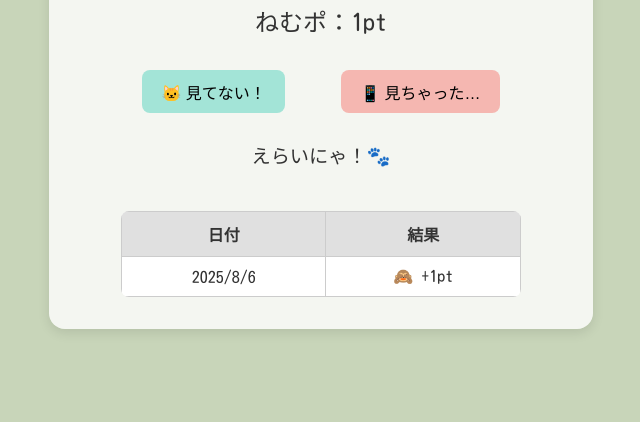
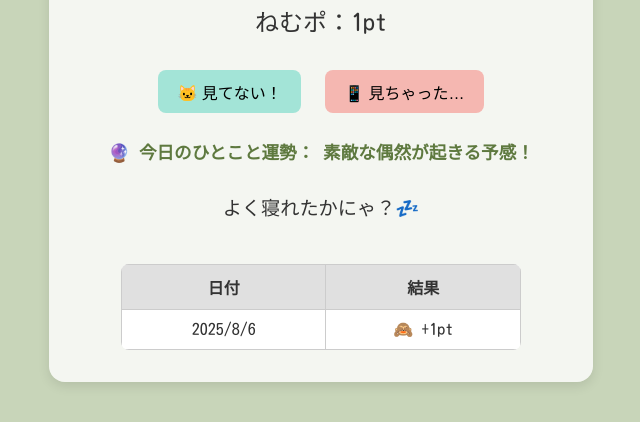
Before and after one commit to makoto-0108/mitemasen, a plain HTML site: page index.html in a window 1280 px wide. Both pictures are taken after a click on the button "🐱 見てない！". Shown: the part 503-925 px from the top of the page, without its empty margins (319-959 px from the left). Before the commit the page ends 872 px from the top, so only its background shows below. Drawn offline with Linux system fonts and the light colour scheme.

Commit message:
Add files via upload
更新

```diff
--- a/index.html
+++ b/index.html
@@ -5,7 +5,6 @@
   <meta name="viewport" content="width=device-width, initial-scale=1" />
   <title>みてません。</title>
 
-  <!-- Google FontsからKosugi Maruを読み込み -->
   <link href="https://fonts.googleapis.com/css2?family=Kosugi+Maru&display=swap" rel="stylesheet">
 
   <style>
@@ -31,18 +30,18 @@
       max-width: 300px;
       height: auto;
       display: block;
-      margin: 0 auto 1.5em; /* ← 余白を広めにして被り防止 */
+      margin: 0 auto 1.5em;
       border-radius: 1em;
     }
 
     .slogan {
       font-size: 1.2em;
       color: #4a5a2a;
-      margin-top: 0; /* ← 被らないように */
+      margin-top: 0;
       margin-bottom: 1.5em;
       font-style: italic;
       font-weight: 600;
-      text-shadow: 1px 1px 2px #ccc; /* ← 読みやすさUP */
+      text-shadow: 1px 1px 2px #ccc;
     }
 
     .cat-image {
@@ -75,6 +74,14 @@
 
     .bad {
       background-color: #f5b7b1;
+    }
+
+    .lucky-message {
+      margin-top: 1em;
+      font-size: 1.1em;
+      font-weight: bold;
+      color: #5e793f;
+      min-height: 2em;
     }
 
     .message {
@@ -112,56 +119,61 @@
     <img id="catImage" src="cat_normal.png" alt="黒猫ちゃん" class="cat-image" />
     <div class="points">ねむポ：<span id="points">0</span>pt</div>
     <button class="good" onclick="reportNoLook()">🐱 見てない！</button>
-　　<button class="bad" onclick="reportLooked()">📱 見ちゃった…</button>
+    <button class="bad" onclick="reportLooked()">📱 見ちゃった…</button>
+
+    <div class="lucky-message" id="luckyMessage"></div>
     <div class="message" id="message"></div>
 
     <table id="historyTable">
       <thead>
         <tr><th>日付</th><th>結果</th></tr>
       </thead>
-      <tbody>
-        <!-- 履歴がここに挿入されます -->
-      </tbody>
+      <tbody></tbody>
     </table>
   </div>
 
   <script>
     const pointEl = document.getElementById("points");
     const messageEl = document.getElementById("message");
+    const luckyEl = document.getElementById("luckyMessage");
     const catImage = document.getElementById("catImage");
     const historyTable = document.getElementById("historyTable").querySelector("tbody");
 
-    // 画像ファイル名
     const CAT_NORMAL = "cat_normal.png";
     const CAT_RIBBON = "cat_ribbon.png";
     const CAT_HAT = "cat_hat.png";
     const CAT_CROWN = "cat_crown.png";
 
     const today = new Date().toLocaleDateString("ja-JP");
+
     const praises = [
-      "えらいにゃ！🐾",
-      "今日もがんばったね！😺",
-      "よく寝れたかにゃ？💤",
-      "スマホ見なかったの、天才じゃん！✨",
-      "おしゃれアップで気分もアゲアゲ！"
+      "えらいにゃ！🐾", "今日もがんばったね！😺", "よく寝れたかにゃ？💤",
+      "スマホ見なかったの、天才じゃん！✨", "おしゃれアップで気分もアゲアゲ！"
     ];
+
     const comforts = [
-      "また明日があるにゃ。🐈",
-      "つい見ちゃう日もあるさ〜",
-      "がんばりすぎないでね💤",
-      "ねむポは逃げないよ…！"
+      "また明日があるにゃ。🐈", "つい見ちゃう日もあるさ〜",
+      "がんばりすぎないでね💤", "ねむポは逃げないよ…！"
+    ];
+
+    const luckyMessages = [
+      "今日はラッキー猫がついてるかも！", "忘れ物に注意してね！", "素敵な偶然が起きる予感！",
+      "道ばたにラッキーが落ちてるかも？", "笑顔で1日が変わるよ✨", "カフェの隅にチャンスあり！",
+      "今日はスッキリ起きられるかも！", "いい夢見られるかにゃ？", "ちょっとだけ早歩きが吉◎",
+      "思い切って話してみよう！", "自分を褒めていい日だよ", "音楽に癒されてみて🎵",
+      "猫がいたら挨拶しよう", "新しいお菓子を試してみて！", "ラッキーナンバーは3🐾",
+      "靴ひも、ちゃんと結べてる？", "あったかい飲み物が心をほぐすよ☕", "いつもより深呼吸を多めに！",
+      "カバンの中を整理すると運気UP", "親切をすると2倍返ってくるかも", "ごほうびをあげよう！",
+      "身近な人に「ありがとう」を", "いい香りを探してみて🌸", "緑を見ると落ち着くにゃ🌿",
+      "今日はタイミングが絶妙かも！", "まゆげ整えると運気UP", "小さな幸せに気づける日🌞",
+      "思い切ってやってみると吉", "今日のラッキーアイテムは『文房具』", "空を見上げてリセットしよう"
     ];
 
     function updateCatImage(points) {
-      if (points >= 7) {
-        catImage.src = CAT_CROWN;
-      } else if (points >= 4) {
-        catImage.src = CAT_HAT;
-      } else if (points >= 2) {
-        catImage.src = CAT_RIBBON;
-      } else {
-        catImage.src = CAT_NORMAL;
-      }
+      if (points >= 7) catImage.src = CAT_CROWN;
+      else if (points >= 4) catImage.src = CAT_HAT;
+      else if (points >= 2) catImage.src = CAT_RIBBON;
+      else catImage.src = CAT_NORMAL;
     }
 
     function getPoints() {
@@ -198,16 +210,10 @@
         messageEl.textContent = "今日はもう記録済みだよ🐾";
         return;
       }
-      const current = getPoints();
-      const newPoints = current + 1;
+      const newPoints = getPoints() + 1;
       setPoints(newPoints);
       setReported("🙈 +1pt");
-
-      if (newPoints >= 7) {
-        messageEl.textContent = "王冠ゲット！えらすぎるにゃ〜👑";
-      } else {
-        messageEl.textContent = praises[Math.floor(Math.random() * praises.length)];
-      }
+      messageEl.textContent = newPoints >= 7 ? "王冠ゲット！えらすぎるにゃ〜👑" : randomItem(praises);
     }
 
     function reportLooked() {
@@ -216,7 +222,7 @@
         return;
       }
       setReported("📱 0pt");
-      messageEl.textContent = comforts[Math.floor(Math.random() * comforts.length)];
+      messageEl.textContent = randomItem(comforts);
     }
 
     function renderHistory() {
@@ -230,8 +236,24 @@
       });
     }
 
+    function randomItem(arr) {
+      return arr[Math.floor(Math.random() * arr.length)];
+    }
+
+    function showLuckyMessage() {
+      const key = "lucky_" + today;
+      let msg = localStorage.getItem(key);
+      if (!msg) {
+        msg = randomItem(luckyMessages);
+        localStorage.setItem(key, msg);
+      }
+      luckyEl.textContent = "🔮 今日のひとこと運勢： " + msg;
+    }
+
+    // 初期化
     setPoints(getPoints());
     renderHistory();
+    showLuckyMessage();
   </script>
 </body>
 </html>
```
